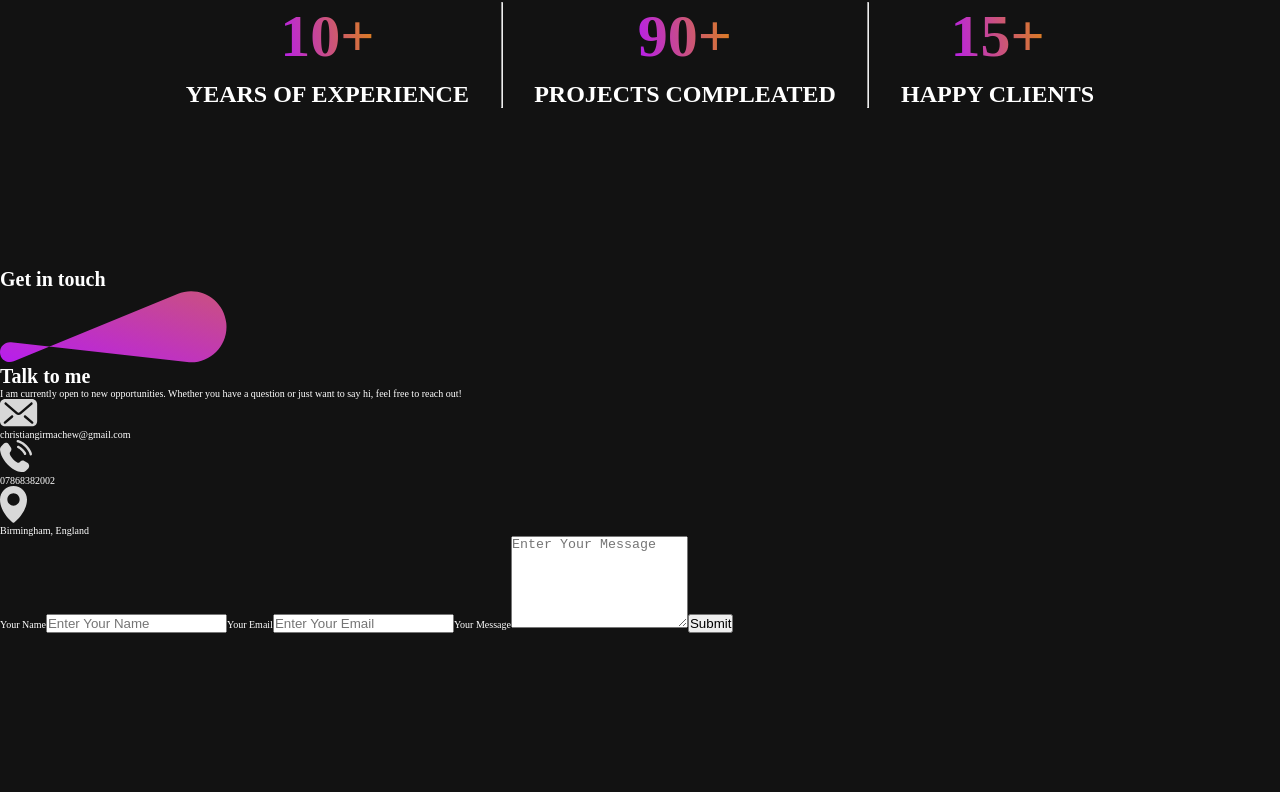
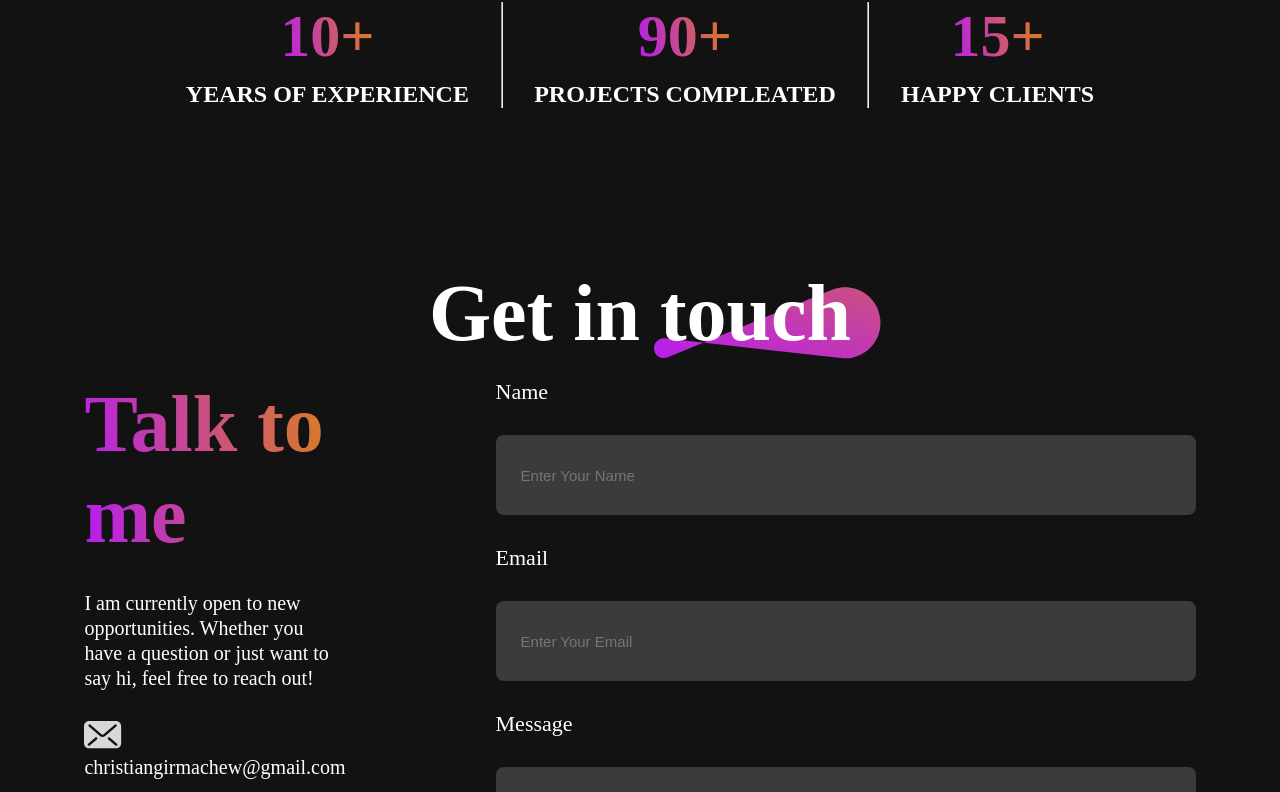
Before and after one commit to christianendale/christianendale.github.io, a React (Vite) app: page / in a window 1280 px wide. Shown: the part 1999-2791 px from the top of the page. Before the commit the page ends 2632 px from the top, so only its background shows below. Built offline with nearby package versions, Linux system fonts and the light colour scheme.

Commit message:
`Added Footer component and updated styles for About, Contact, Hero, and Navbar components`

```diff
--- a/src/App.jsx
+++ b/src/App.jsx
@@ -3,6 +3,7 @@ import Navbar from "./Components/Navbar/Navbar";
 import Hero from "./Components/Hero/Hero";
 import About from "./Components/About/About";
 import Contact from "./Components/Contact/Contact";
+import Footer from "./Components/Footer/Footer";
 
 const App = () => {
 	return (
@@ -11,6 +12,7 @@ const App = () => {
 			<Hero />
 			<About />
 			<Contact />
+			<Footer />
 		</div>
 	);
 };
--- a/src/Components/About/About.css
+++ b/src/Components/About/About.css
@@ -12,15 +12,15 @@
 }
 
 .aboutTitle h1 {
+	padding: 0px 30px;
 	font-size: 8rem;
-	/* font-weight: 600; */
-	padding: 0px 30px;
+	font-weight: 700;
 }
 
 .aboutTitle img {
 	position: absolute;
 	bottom: 0;
-	margin-left: 0;
+	right: 0;
 	z-index: -1;
 }
 
--- a/src/Components/Contact/Contact.css
+++ b/src/Components/Contact/Contact.css
@@ -0,0 +1,121 @@
+.contact {
+	display: flex;
+	flex-direction: column;
+	align-items: center;
+	justify-content: center;
+	gap: 20px;
+	margin: 80px 170px;
+}
+
+.contactTitle {
+	position: relative;
+}
+
+.contactTitle h1 {
+	padding: 0px 30px;
+	font-size: 8rem;
+	font-weight: 700;
+}
+
+.contactTitle img {
+	position: absolute;
+	bottom: 0;
+	right: 0;
+	z-index: -1;
+}
+
+.contactSection {
+	display: flex;
+	gap: 150px;
+}
+
+.contactLeft {
+	display: flex;
+	flex-direction: column;
+	gap: 30px;
+}
+
+.contactLeft h1 {
+	font-size: 8rem;
+	font-weight: 700;
+	background: linear-gradient(260deg, #df8908 -5.09%, #b415ff 106.28%);
+	background-clip: text;
+	-webkit-background-clip: text;
+	-webkit-text-fill-color: transparent;
+}
+
+.contactLeft p {
+	max-width: 550px;
+	font-size: 2rem;
+	line-height: 25px;
+}
+
+.contactDetails {
+	display: flex;
+	flex-direction: column;
+	gap: 30px;
+	font-size: 2.2rem;
+}
+
+.contactDetial {
+	display: flex;
+	align-items: center;
+	gap: 20px;
+}
+
+.contactRight {
+	display: flex;
+	flex-direction: column;
+	align-items: start;
+	gap: 30px;
+}
+
+.contactRight label {
+	font-size: 2.2rem;
+	font-weight: 500;
+}
+
+.contactRight input {
+	width: 700px;
+	height: 80px;
+	background-color: #3b3b3b;
+	color: wheat;
+	border: none;
+	border-radius: 8px;
+	padding: 25px;
+	color: white;
+	font-size: 1.5rem;
+}
+
+.contactRight textarea {
+	width: 700px;
+	height: 200px;
+	background-color: #3b3b3b;
+	color: wheat;
+	border: none;
+	border-radius: 8px;
+	padding: 25px;
+	color: white;
+	font-size: 1.5rem;
+
+	resize: none;
+}
+
+.contactSubmit {
+	width: 200px;
+	height: 60px;
+	background: linear-gradient(260deg, #df8908 -5.09%, #b415ff 106.28%);
+	border: none;
+	border-radius: 50px;
+	color: white;
+	font-size: 2.2rem;
+	font-weight: 600;
+	cursor: pointer;
+	padding: 20px 60px;
+	margin-bottom: 50px;
+	transition: 0.3s ease;
+}
+
+.contactSubmit:hover {
+	transform: scale(1.05);
+}
--- a/src/Components/Contact/Contact.jsx
+++ b/src/Components/Contact/Contact.jsx
@@ -9,9 +9,11 @@ const Contact = () => {
 	return (
 		<div>
 			<div className="contact">
+				<div className="contactTitle">
 					<h1>Get in touch</h1>
 					<img src={themePattern} alt="" />
 				</div>
+
 				<div className="contactSection">
 					<div className="contactLeft">
 						<h1>Talk to me</h1>
@@ -32,11 +34,11 @@ const Contact = () => {
 						</div>
 					</div>
 					<form action="" className="contactRight">
-					<label htmlFor="">Your Name</label>
+						<label htmlFor="">Name</label>
 						<input type="text" placeholder="Enter Your Name" name="name" />
-					<label htmlFor="">Your Email</label>
+						<label htmlFor="">Email</label>
 						<input type="text" placeholder="Enter Your Email" name="name" />
-					<label htmlFor="">Your Message</label>
+						<label htmlFor="">Message</label>
 						<textarea rows="6" placeholder="Enter Your Message" name="message" />
 						<button type="submit" className="contactSubmit">
 							Submit
@@ -44,6 +46,7 @@ const Contact = () => {
 					</form>
 				</div>
 			</div>
+		</div>
 	);
 };
 
--- /dev/null
+++ b/src/Components/Footer/Footer.jsx
@@ -0,0 +1,34 @@
+import React from "react";
+import "./Footer.css";
+import footerLogo from "../../assets/myLogo.png";
+import userIcon from "../../assets/user_icon.svg";
+
+const Footer = () => {
+	return (
+		<div>
+			<div className="footer">
+				<div className="footerTop">
+					<div className="topLeftFooter">
+						<img src={footerLogo} alt="" />
+						<p>
+							I'm a aspriring this this and that. Lorem ipsum dolor sit amet
+							consectetur adipisicing elit. Nobis natus reiciendis amet! Quod, cumque
+							ex! Animi illo deserunt ratione sequi, enim dolores ex et ullam odit,
+							aliquam doloribus quisquam voluptas.
+						</p>
+					</div>
+					<div className="topRightFooter">
+						<div className="footerEmail">
+							<img src={userIcon} alt="" />
+							<input type="email" placeholder="Enter your email" />
+						</div>
+						<div className="subscribe">Subscribe</div>
+					</div>
+				</div>
+				<hr />
+			</div>
+		</div>
+	);
+};
+
+export default Footer;
--- a/src/Components/Hero/Hero.jsx
+++ b/src/Components/Hero/Hero.jsx
@@ -10,14 +10,14 @@ const Hero = () => {
 				<span>I am Christian Endale</span>
 			</h1>
 			<p>
-				Lorem ipsum dolor sit amet, consectetur adipisicing elit.
-				Impedit illum, maiores nihil doloremque iure laborum quae quod
-				molestiae assumenda! At quasi excepturi sequi ullam dolorem odit
-				quae voluptatibus et non.
+				Lorem ipsum dolor sit amet, consectetur adipisicing elit. Impedit illum, maiores
+				nihil doloremque iure laborum quae quod molestiae assumenda! At quasi excepturi
+				sequi ullam dolorem odit quae voluptatibus et non.
 			</p>
 			<div className="heroAction">
-				<div className="heroConnect">Connect with Me</div>
-				<div className="heroResume">My Resume</div>
+				<div className="heroConnect">Linkedin</div>
+				<div className="heroResume">My CV</div>
+				<div className="heroResume">Github</div>
 			</div>
 		</div>
 	);
--- a/src/Components/Navbar/Navbar.css
+++ b/src/Components/Navbar/Navbar.css
@@ -27,3 +27,11 @@
 	transform: scale(1.05);
 	/* font-size: 1.4rem; */
 }
+
+.navbar img {
+	transition: 0.2s;
+}
+
+.navbar img:hover {
+	transform: scale(1.1);
+}
--- a/src/Components/Navbar/Navbar.jsx
+++ b/src/Components/Navbar/Navbar.jsx
@@ -10,10 +10,9 @@ const Navbar = () => {
 				<li>Home</li>
 				<li>About Me</li>
 				<li>Projects</li>
-				<li>Contact</li>
 			</ul>
 
-			<div className="navConnect">Connect with Me</div>
+			<div className="navConnect">Contact Me</div>
 		</div>
 	);
 };
```
Also changed, not shown: src/Components/Footer/Footer.css (added), src/assets/footer_logo.svg (deleted). Lines whose indentation alone changed are shown as unchanged.
